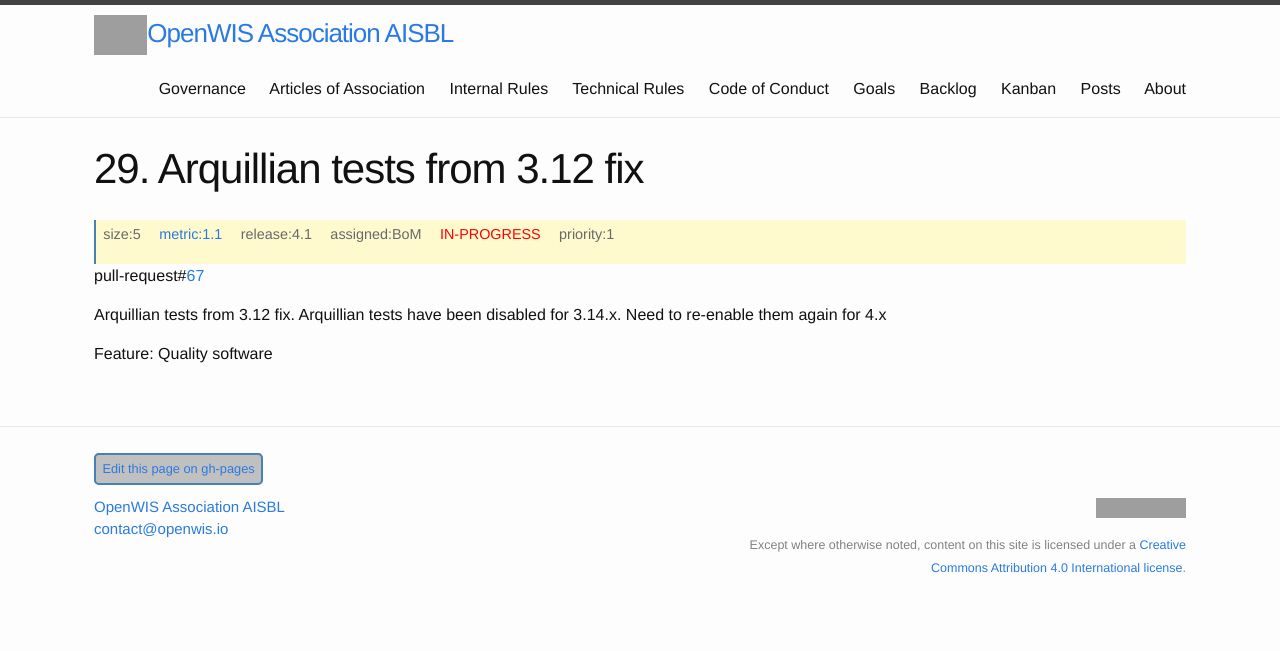
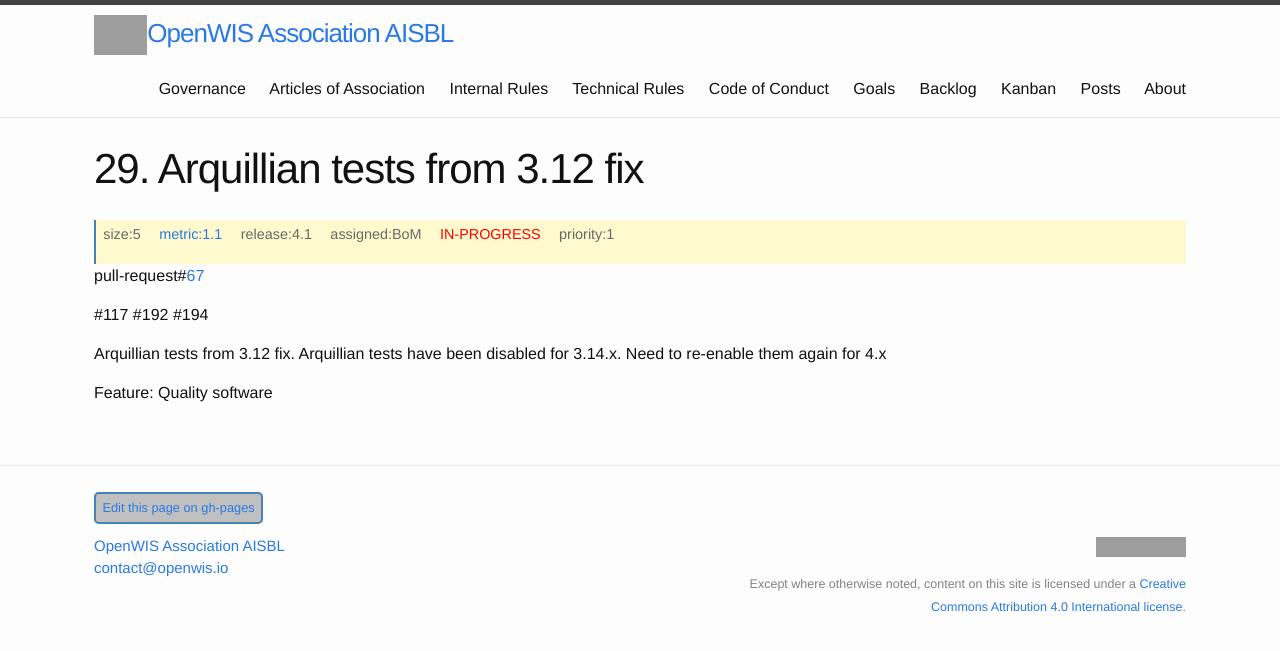
Before and after one commit to OpenWIS/openwis-documentation, a Jekyll site: the page built from _kanban/OpenWIS-Backlog-000029.md, in a window 1280 px wide. Shown: the top 651 px of the page. Built offline with Jekyll 4.4.1, drawn with Linux system fonts in a browser that asks for light colours; grey boxes are pictures that could not be loaded.

Commit message:
Update OpenWIS-Backlog-000029.md

```diff
--- a/_kanban/OpenWIS-Backlog-000029.md
+++ b/_kanban/OpenWIS-Backlog-000029.md
@@ -14,4 +14,7 @@ kanSize: 5
 kanPriority: 1
 kanRepo: OpenWIS/openwis
 ---
+
+#117 #192 #194
+
 Arquillian tests from 3.12 fix. Arquillian tests have been disabled for 3.14.x. Need to re-enable them again for 4.x
```
